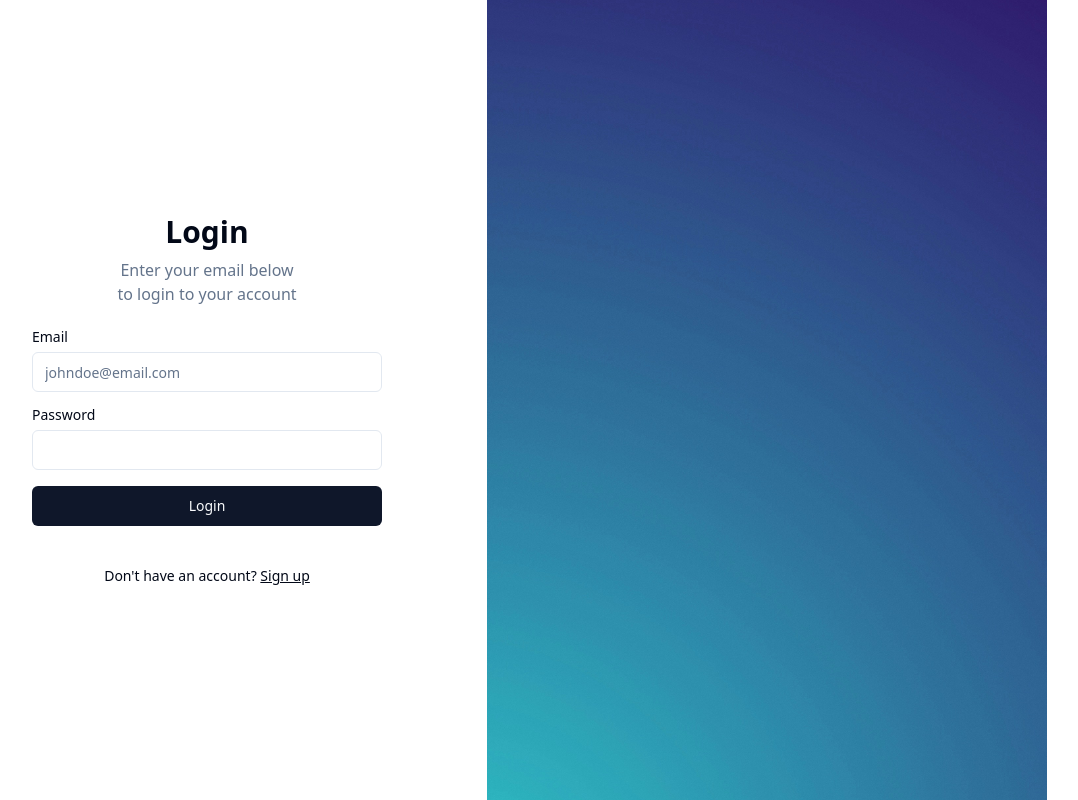
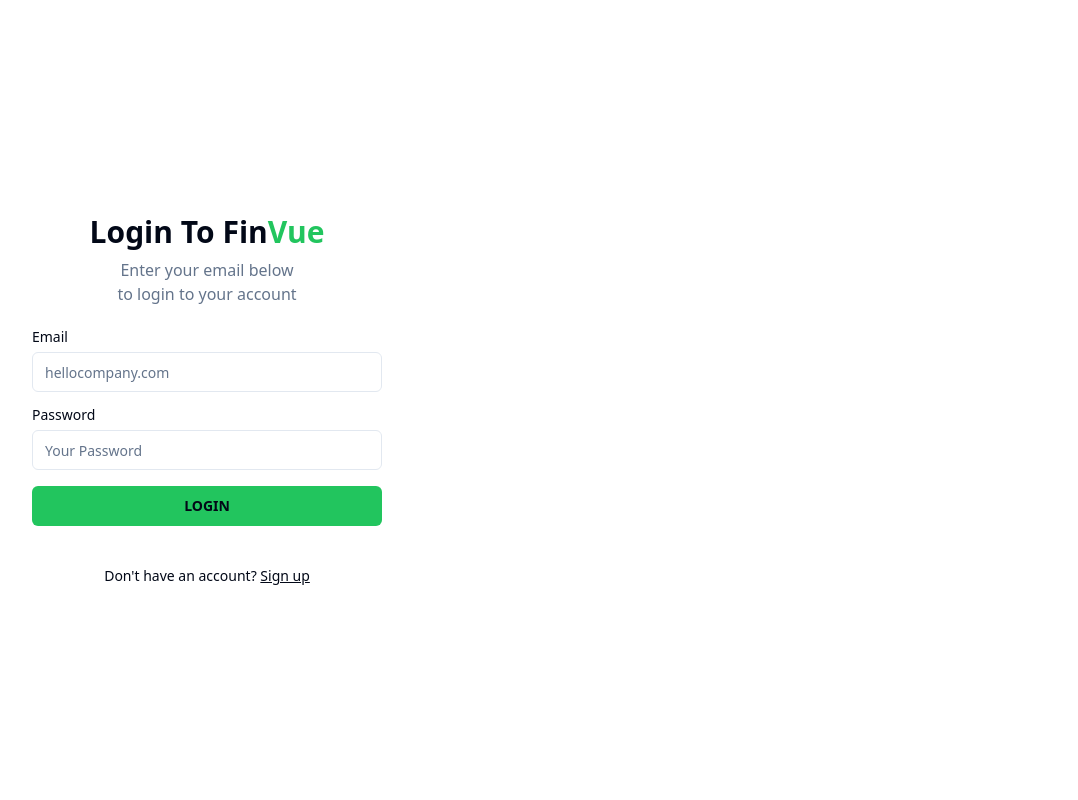
Before and after one commit to FinVue/inc-exp, a React (Vite) app: page /login in a window 1280 px wide. Shown: the whole page, without its empty margins (153-1231 px from the left). Built offline with nearby package versions, Linux system fonts and the light colour scheme; no server answers; the database is empty.

Commit message:
added some ui

```diff
--- a/src/components/Login.jsx
+++ b/src/components/Login.jsx
@@ -1,11 +1,12 @@
-import React, { useState } from "react";
-import { Link } from 'react-router-dom';
+import React, { useState, useEffect } from "react";
+import { Link, useLocation } from "react-router-dom";
 import { Button } from "@/components/ui/button";
 import { Input } from "@/components/ui/input";
 import { Label } from "@/components/ui/label";
 import { initializeApp } from "firebase/app";
 import { getAuth, signInWithEmailAndPassword } from "firebase/auth";
-import Image from '@/assets/side-image.jpeg'
+import { getFirestore, collection, onSnapshot } from "firebase/firestore";
+import toast from 'react-hot-toast'; // Import toast from react-hot-toast
 
 const firebaseConfig = {
   apiKey: "AIzaSyDoRWJ-StU751uUFka1qDgNBslu9hEaunA",
@@ -20,13 +21,27 @@
 // Initialize Firebase
 const firebaseApp = initializeApp(firebaseConfig);
 const auth = getAuth(firebaseApp);
+const db = getFirestore(firebaseApp);
 const adminUid = "hTKNRPM0jJSPJ6cRD5kN0LUlZfN2"; // Admin UID
 
-function Login() {
+const Login = () => {
   const [email, setEmail] = useState("");
   const [password, setPassword] = useState("");
   const [error, setError] = useState("");
-  const [isAdmin, setIsAdmin] = useState(true);
+  const location = useLocation();
+
+  useEffect(() => {
+    const unsubscribe = onSnapshot(collection(db, "users"), (snapshot) => {
+      snapshot.docChanges().forEach((change) => {
+        if (change.type === "added") {
+          // Show toast notification for successful registration
+          toast.success("Registration successful! You can now log in.");
+        }
+      });
+    });
+
+    return () => unsubscribe(); // Unsubscribe from Firestore listener on component unmount
+  }, [db]);
 
   const handleLogin = async (e) => {
     e.preventDefault();
@@ -36,7 +51,6 @@
       if (user.uid === adminUid) {
         window.location.href = '/adminDashboard';
       } else {
-        setIsAdmin(false);
         window.location.href = '/dashboard';
       }
     } catch (error) {
@@ -57,7 +71,7 @@
         <div className="flex items-center justify-center py-12 h-screen overflow-hidden">
           <div className="mx-auto grid w-[350px] gap-6 overflow-hidden">
             <div className="grid gap-2 text-center">
-            <h1 className="text-3xl font-bold">Login</h1>
+              <h1 className="text-3xl font-bold">Login To Fin<span className="text-green-500">Vue</span></h1>
               <p className="text-balance text-muted-foreground">
                 Enter your email below to login to your account
               </p>
@@ -69,7 +83,7 @@
                   <Input
                     id="email"
                     type="email"
-                  placeholder="johndoe@email.com"
+                    placeholder="hellocompany.com"
                     required
                     value={email}
                     onChange={(e) => setEmail(e.target.value)}
@@ -80,14 +94,15 @@
                   <Input
                     id="password"
                     type="password"
+                    placeholder="Your Password"
                     required
                     value={password}
                     onChange={(e) => setPassword(e.target.value)}
                   />
                 </div>
                 {error && <p className="text-red-500">{error}</p>}
-              <Button type="submit" className="w-full">
-                Login
+                <Button type="submit" className="w-full bg-green-500 text-black font-bold text-0F4D0E hover:bg-green-700">
+                    LOGIN
                 </Button>
               </div>
             </form>
@@ -97,11 +112,6 @@
             </div>
           </div>
         </div>
-      <img
-        src={Image}
-        alt="Image"
-        className="h-screen w-full object-cover dark-mode-img"
-      />
       </div>
     </>
   );
--- a/src/components/Register.jsx
+++ b/src/components/Register.jsx
@@ -7,7 +7,7 @@
 import { getAuth, createUserWithEmailAndPassword } from "firebase/auth";
 import { collection, addDoc } from "firebase/firestore";
 import { db } from "../config/firebase";
-import { Toaster, toast } from 'react-hot-toast'; // Import Toaster and toast from react-hot-toast
+import { Toaster, toast } from 'react-hot-toast';
 
 const firebaseConfig = {
     apiKey: "AIzaSyDoRWJ-StU751uUFka1qDgNBslu9hEaunA",
@@ -30,14 +30,6 @@
     const [email, setEmail] = useState("");
     const [password, setPassword] = useState("");
     const [confirmPassword, setConfirmPassword] = useState("");
-    const [registrationSuccess, setRegistrationSuccess] = useState(false);
-
-    useEffect(() => {
-        if (registrationSuccess) {
-            toast.success("Registration successful!");
-            navigate("/login");
-        }
-    }, [registrationSuccess]);
 
     const handleRegister = async (e) => {
         e.preventDefault();
@@ -69,8 +61,6 @@
                 lastName,
                 email
             });
-            toast.success("Registration successful!");
-            setRegistrationSuccess(true);
         } catch (error) {
             console.error(error.message);
             toast.error(error.message);
@@ -78,10 +68,10 @@
     };
 
     return (
-        <div className="h-screen flex items-center justify-center">
-            <div className="mx-auto max-w-sm">
-                <div className="text-xl">Sign Up</div>
-                <div>
+<div className="h-screen flex items-center justify-center">
+    <div className="mx-auto max-w-sm">
+        <div className="text-xl font-bold text-center mb-1"> <h1>Sign Up to Fin<span className="text-green-500">Vue</span> </h1></div>
+                <div className=" flex items-center justify-center mb-4">
                     <p>Enter your information to create an account</p>
                 </div>
                 <form onSubmit={handleRegister}>
@@ -139,8 +129,8 @@
                                 onChange={(e) => setConfirmPassword(e.target.value)}
                             />
                         </div>
-                        <Button type="submit" className="w-full">
-                            Create an account
+                        <Button type="submit" className="w-full bg-green-500 text-black font-bold text-0F4D0E hover:bg-green-700">
+                            CREATE AN ACCOUNT
                         </Button>
                     </div>
                 </form>
```
Lines whose indentation alone changed are shown as unchanged.
